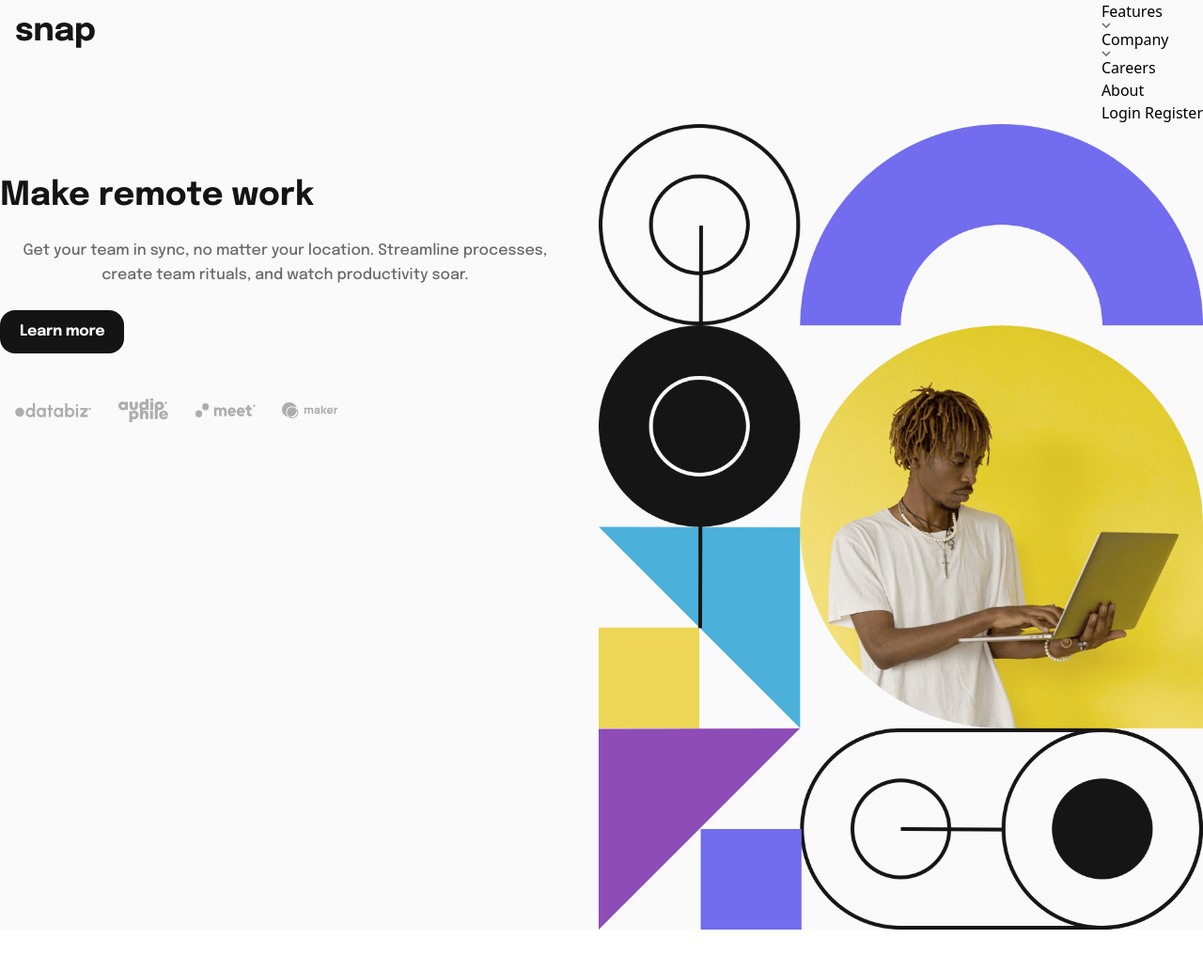
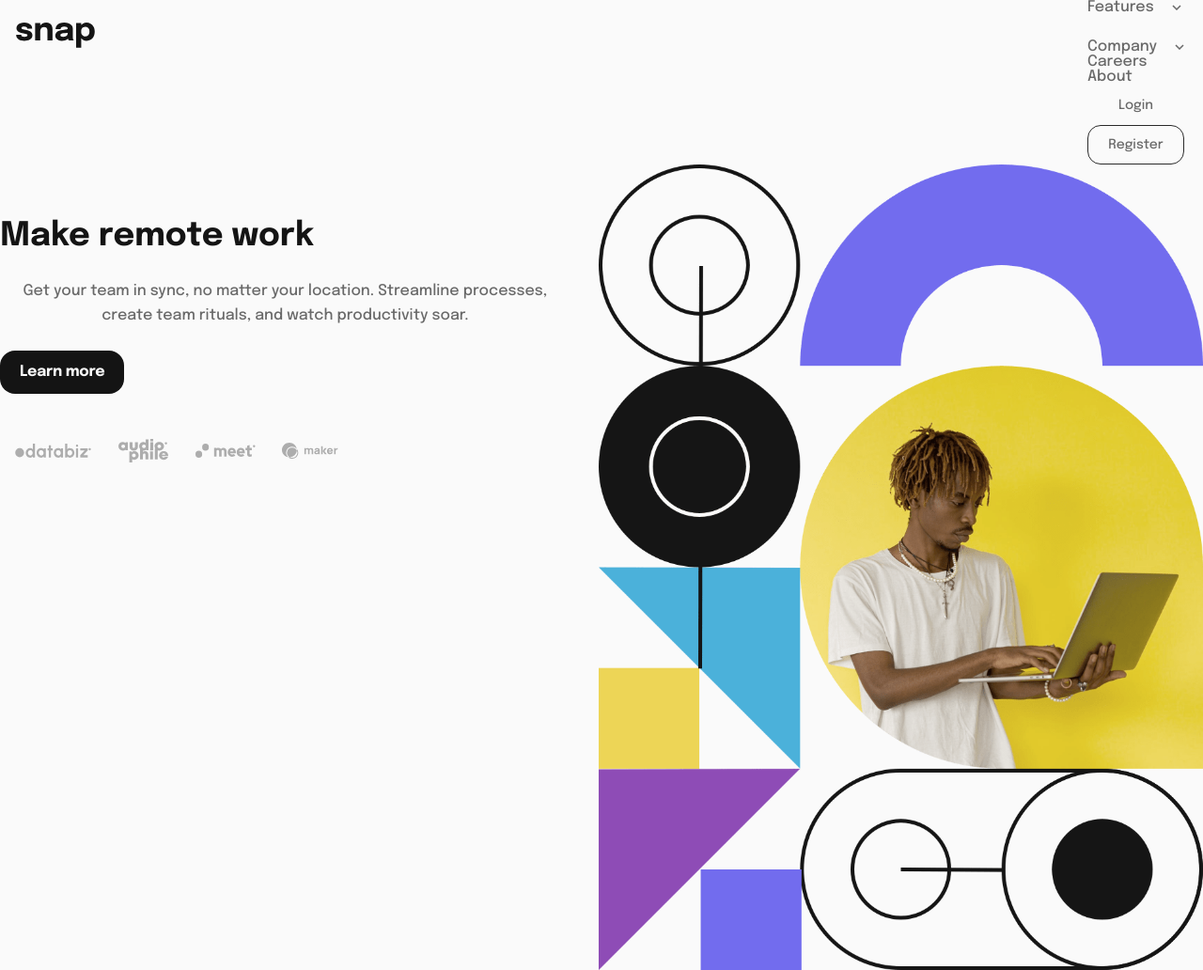
Before and after one commit to StephenYu2018/intro-section-with-dropdown-navigation-main, a website: page index.html in a window 1280 px wide. Shown: the whole page at 94% size. Before the commit the page ends 989 px from the top, so only its background shows below. Drawn offline with Linux system fonts and the light colour scheme.

Commit message:
Add styles to nav menu content

```diff
--- a/index.html
+++ b/index.html
@@ -26,7 +26,8 @@
            width="32" height="18" />
     </button>
     <nav class="fixed top-0 right-[-15rem] h-screen w-[15rem] lg:static
-                lg:top-auto lg:right-auto lg:h-auto lg:w-auto bg-almost-white"
+                lg:top-auto lg:right-auto lg:h-auto lg:w-auto bg-almost-white
+                font-epilogue text-medium-gray"
          id="nav-menu">
       <header class="lg:hidden h-[4.6875rem] flex justify-end">
         <button type="button" id="close-nav-menu"
@@ -36,11 +37,14 @@
                alt="Close navigation menu" width="26" height="26" />
         </button>
       </header>
-      <ul aria-description="Informational links">
-        <li>
+      <div class="pl-6 pr-5">
+        <ul aria-description="Informational links"
+            class="lg:space-y-0 text-base/none">
+          <li class="mb-[1.625rem]">
             <button type="button" id="toggle-features-menu">
               Features
-	    <img src="./images/icon-arrow-down.svg" alt="Down arrow icon">
+              <img src="./images/icon-arrow-down.svg" role="img" alt="Down arrow icon"
+                   width="10" height="6" class="inline ml-[0.9375rem]" />
             </button>
             <ul class="hidden fixed" id="features-menu">
               <li>
@@ -61,10 +65,11 @@
               </li>
             </ul>
           </li>
-	<li>
+          <li class="mb-[1.625rem]">
             <button type="button" id="toggle-company-menu">
               Company
-            <img src="./images/icon-arrow-down.svg" alt="Down arrow icon">
+              <img src="./images/icon-arrow-down.svg" alt="Down arrow icon"
+                   width="10" height="6" class="inline ml-[0.9375rem]" />
             </button>
             <ul class="hidden fixed" id="company-menu">
               <li><a href="#">History</a></li>
@@ -72,12 +77,22 @@
               <li><a href="#">Blog</a></li>
             </ul>
           </li>
-        <li><a href="#">Careers</a></li>
-        <li><a href="#">About</a></li>
+          <li class="mb-[1.625rem]"><a href="#">Careers</a></li>
+          <li class="mb-[1.625rem]"><a href="#">About</a></li>
         </ul>
-      <a href="#">Login</a>
-      <a href="#">Register</a>
+        <a href="#"
+           class="block h-[2.625rem] text-center flex flex-col justify-center
+                  text-sm/none mt-[0.0625rem]">
+           Login
+        </a>
+        <a href="#"
+           class="block h-[2.625rem] text-center flex flex-col justify-center
+                  border border-almost-black/[0.9] rounded-[0.875rem]
+                  text-sm/none">
+           Register
+        </a>
       </nav>
+    </div>
   </header>
   <main>
     <header class="flex flex-col lg:flex-row-reverse bg-almost-white">
```
Also changed, not shown: dist/styles.css. Lines whose indentation alone changed are shown as unchanged.
